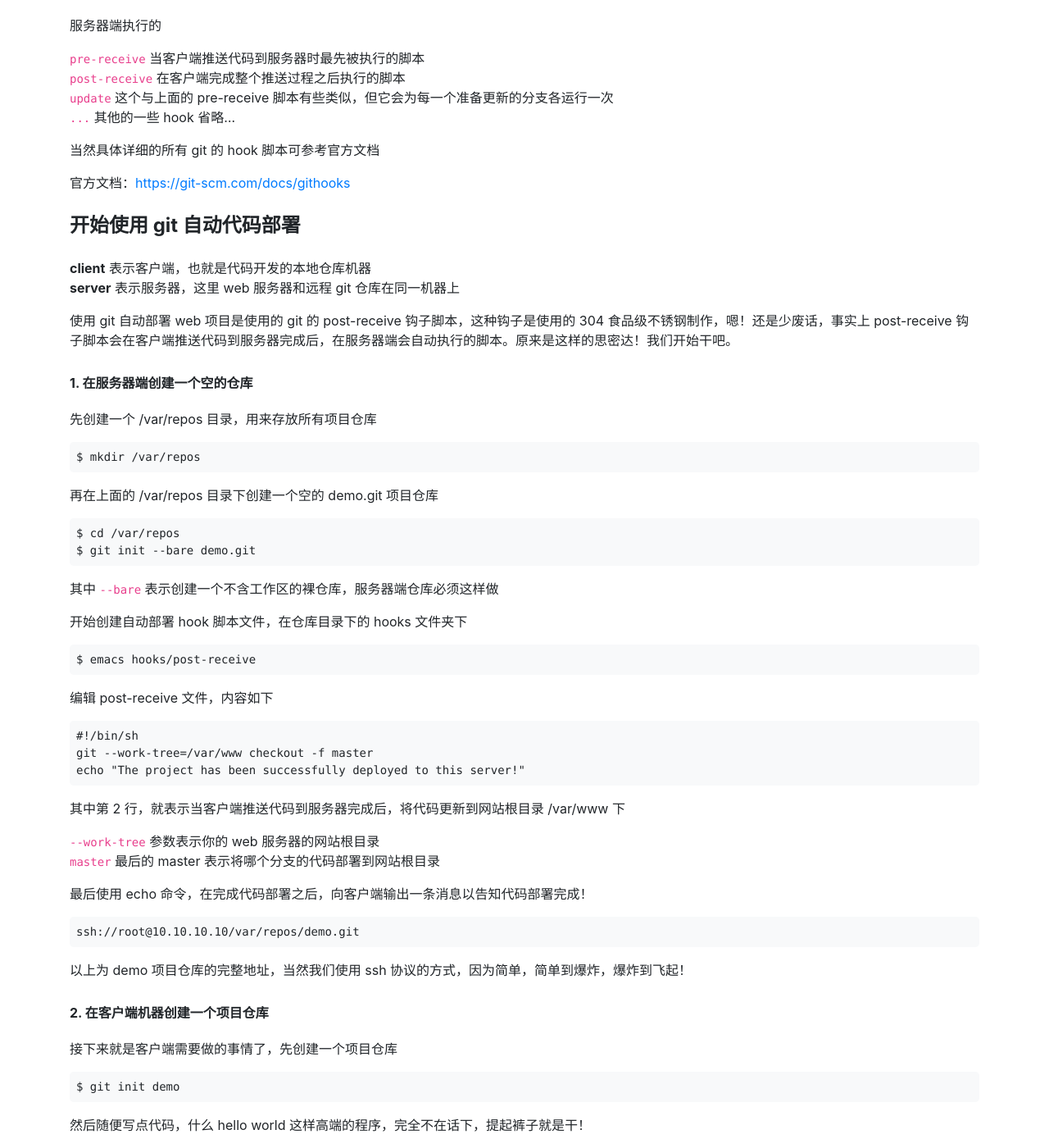
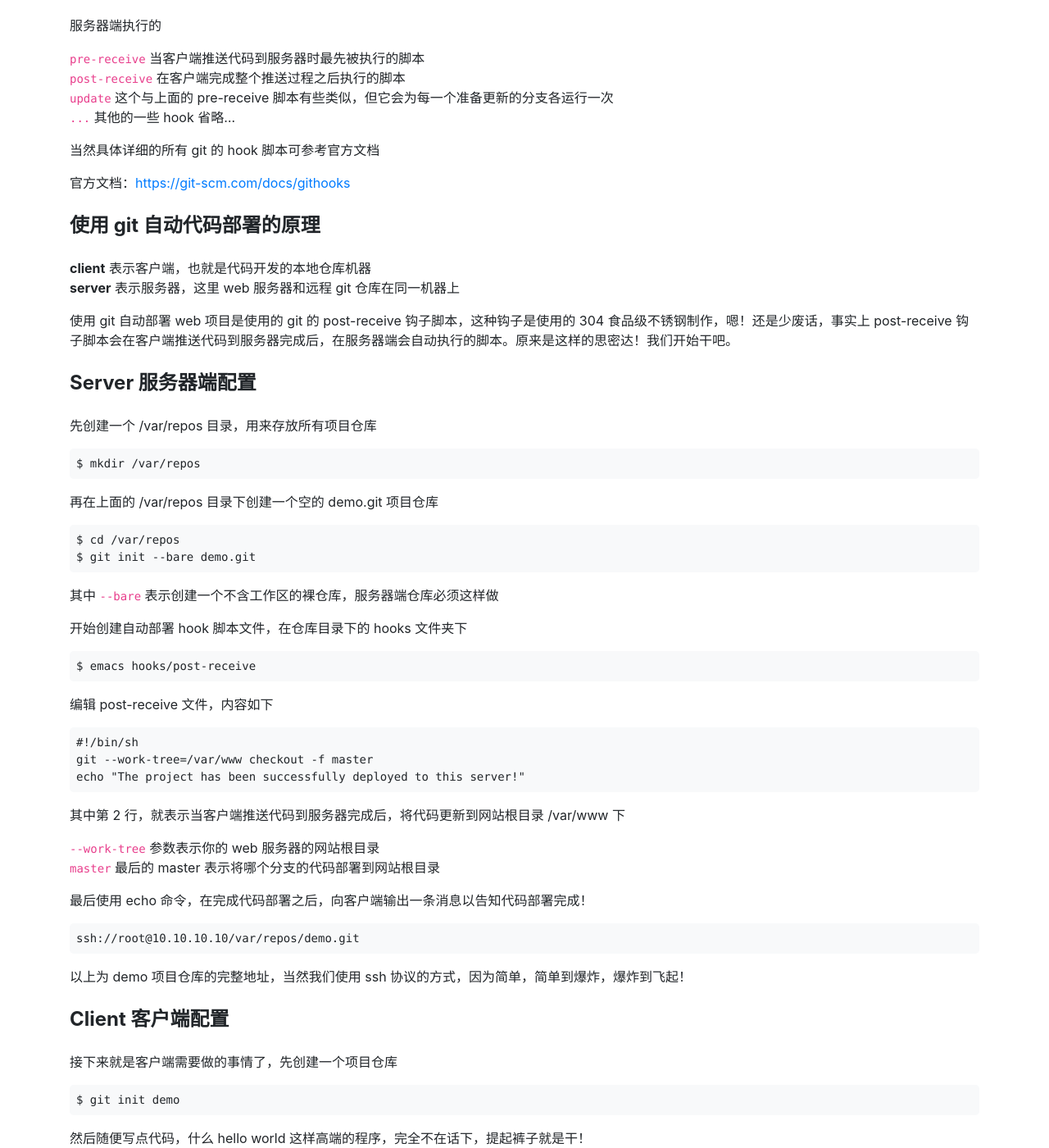
Before and after one commit to ehsud/blog, a Jekyll site: the page built from git/use-git-automate-project-deployment.md, in a window 1280 px wide and 1400 px high, scrolled down 591 px. Shown: the whole window at 82% size. Built offline with Jekyll 4.4.1, drawn with Linux system fonts in a browser that asks for light colours.

Commit message:
updated Use git automate project deployment

```diff
--- a/git/use-git-automate-project-deployment.md
+++ b/git/use-git-automate-project-deployment.md
@@ -31,14 +31,14 @@ tags: [git, linux, deploy]
 
 官方文档：[https://git-scm.com/docs/githooks](https://git-scm.com/docs/githooks)
 
-### 开始使用 git 自动代码部署
+### 使用 git 自动代码部署的原理
 
 - **client** 表示客户端，也就是代码开发的本地仓库机器
 - **server** 表示服务器，这里 web 服务器和远程 git 仓库在同一机器上
 
 使用 git 自动部署 web 项目是使用的 git 的 post-receive 钩子脚本，这种钩子是使用的 304 食品级不锈钢制作，嗯！还是少废话，事实上 post-receive 钩子脚本会在客户端推送代码到服务器完成后，在服务器端会自动执行的脚本。原来是这样的思密达！我们开始干吧。
 
-#### 1. 在服务器端创建一个空的仓库
+### Server 服务器端配置
 
 先创建一个 /var/repos 目录，用来存放所有项目仓库
 
@@ -72,7 +72,7 @@ tags: [git, linux, deploy]
 
 以上为 demo 项目仓库的完整地址，当然我们使用 ssh 协议的方式，因为简单，简单到爆炸，爆炸到飞起！
 
-#### 2. 在客户端机器创建一个项目仓库
+### Client 客户端配置
 
 接下来就是客户端需要做的事情了，先创建一个项目仓库
 
```
